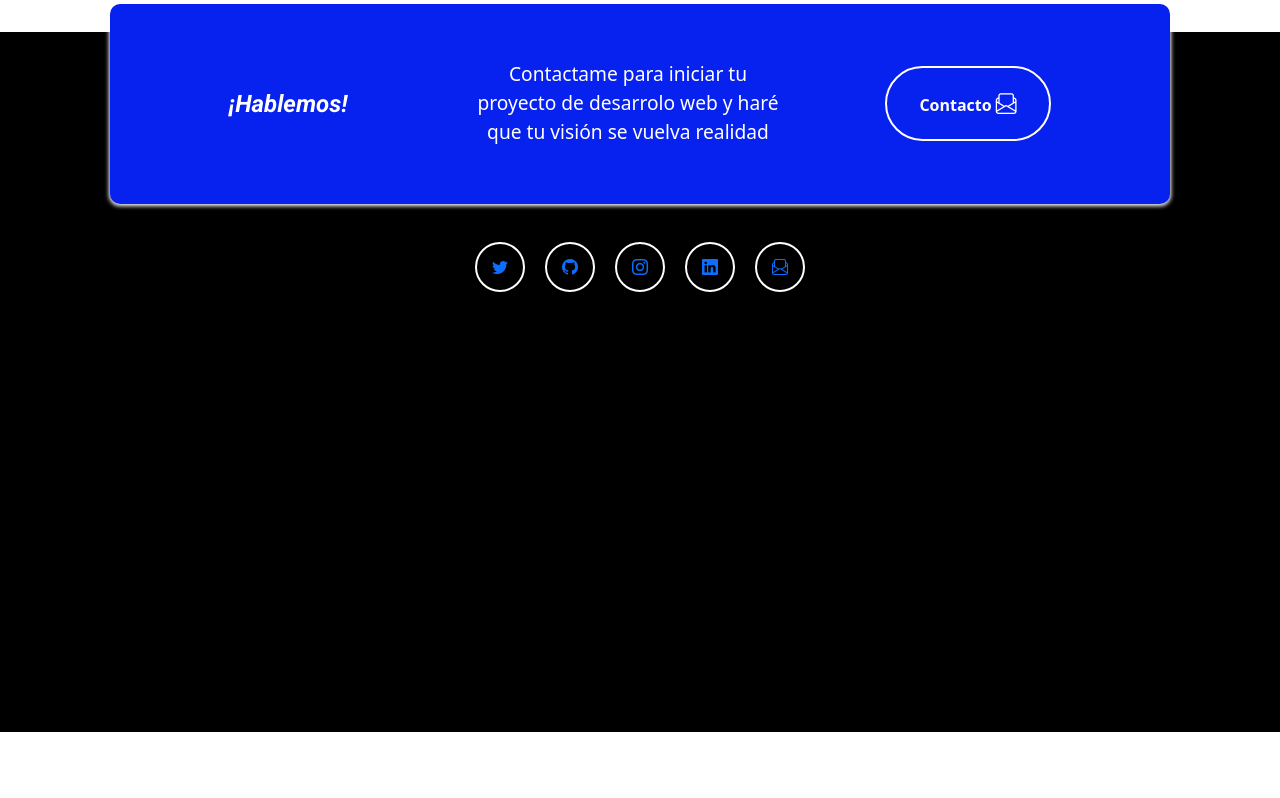
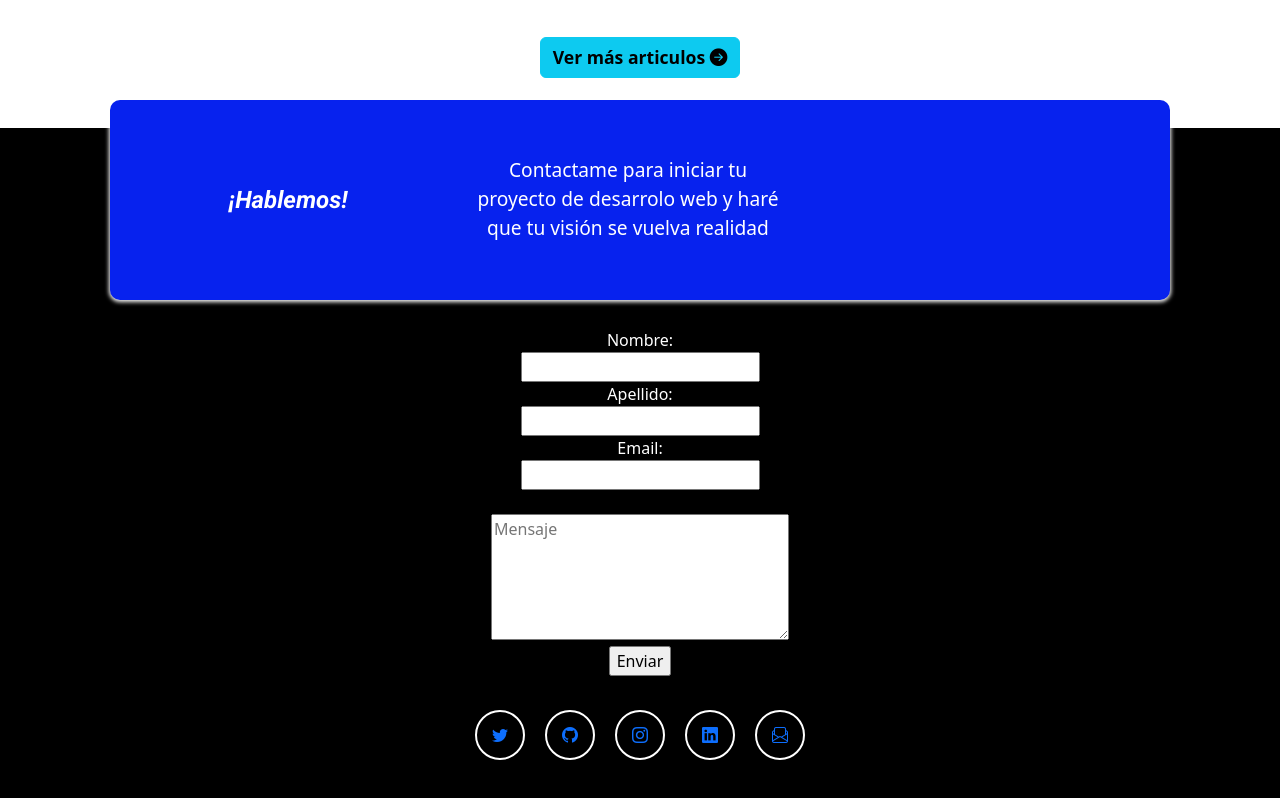
Before and after one commit to pinalejandro/pinalejandro.github.io, a plain HTML site: page index.html in a window 1280 px wide. Shown: the part 2538-3336 px from the top of the page. Before the commit the page ends 3270 px from the top, so only its background shows below. Drawn offline with nearby package versions, Linux system fonts and the light colour scheme.

Commit message:
agregado de js

```diff
--- a/CSS/styles.css
+++ b/CSS/styles.css
@@ -1,13 +1,3 @@
-/* Barra de navegacion */
-.navbar{
-    padding: 2rem;
-    background-color: #f5f6f7;
-}
-.navbar-collapse{
-    align-items: center;
-    justify-content: space-between;
-}
-
 /* Estilos Generales*/
 
 section{
@@ -63,6 +53,16 @@ ul .a{
 
 .texto-blanco{
     color: white;
+}
+
+/* Barra de navegacion */
+.navbar{
+    padding: 2rem;
+    background-color: #f5f6f7;
+}
+.navbar-collapse{
+    align-items: center;
+    justify-content: space-between;
 }
 
 /* Seccion Hero*/
@@ -281,6 +281,11 @@ ul .a{
     color: black;
 }
 
+.formulario{
+
+}
+
+
 /* Footer */
 
 footer{
--- /dev/null
+++ b/JS/funciones.js
@@ -0,0 +1,18 @@
+
+function validateForm() {
+    let w = document.forms["formulario_contacto"]["nombre"].value;
+    if (w == "") {
+      alert("Falta completar nombre");
+      return false;
+    }
+    let x = document.forms["formulario_contacto"]["apellido"].value;
+    if (x == "") {
+      alert("Falta completar apellido");
+      return false;
+    }
+    let y = document.forms["formulario_contacto"]["email"].value;
+    if (y == "") {
+      alert("Falta completar email");
+      return false;
+    }
+  }
--- a/index.html
+++ b/index.html
@@ -94,7 +94,7 @@
         <div class="columna col-12 col-md-4">
           <i class="bi bi-laptop"></i>
           <p class="experiencia-titulo">Desarrollo Web</p>
-          <p>Duis risus massa, gravida in sollicitudin et, convallis ac mauris.</p>
+          <p>Lorem ipsum dolor sit, amet consectetur adipisicing elit. Reprehenderit earum itaque id unde, neque explicabo sapiente totam repellat saepe, perferendis, soluta eligendi cumque! Animi error dolore, aspernatur fugit impedit quaerat?</p>
           <div class="badges-contenedor">
             <span class="badge text-bg-primary">HTML</span>
             <span class="badge text-bg-primary">CSS</span>
@@ -105,7 +105,7 @@
         <div class="columna col-12 col-md-4">
           <i class="bi bi-laptop"></i>
           <p class="experiencia-titulo">Articulo</p>
-          <p>Duis risus massa, gravida in sollicitudin et, convallis ac mauris.</p>
+          <p>Lorem, ipsum dolor sit amet consectetur adipisicing elit. Consequuntur aliquam, amet sapiente earum aspernatur, doloribus sit, accusamus dolorum sunt unde qui at dolor neque error eos eligendi id voluptatem accusantium.</p>
           <div class="badges-contenedor">
             <span class="badge text-bg-primary">Escribir</span>
             <span class="badge text-bg-primary">Editar</span>
@@ -116,7 +116,7 @@
         <div class="columna col-12 col-md-4">
           <i class="bi bi-laptop"></i>
           <p class="experiencia-titulo">Estudios</p>
-          <p>Duis risus massa, gravida in sollicitudin et, convallis ac mauris.</p>
+          <p>Lorem ipsum dolor, sit amet consectetur adipisicing elit. Minus voluptates distinctio fugiat pariatur maxime nam reiciendis fuga cupiditate eaque aspernatur hic unde, a, dolor commodi. Inventore quidem culpa eligendi provident.</p>
           <div class="badges-contenedor">
             <span class="badge text-bg-primary">Desarrollo Web</span>
             <span class="badge text-bg-primary">Ticmas</span>
@@ -216,16 +216,21 @@
           <div class="col-12 col-md-4 descripcion">
             Contactame para iniciar tu proyecto de desarrolo web y haré que tu visión se vuelva realidad
           </div>
-          <div class="col-12 col-md-4">
-            <a href="mailto:felipearredo@micorreo.com">
-              <button type="button">
-                Contacto
-                <i class="bi bi-envelope-paper"></i>
-              </button>
-            </a>
-          </div>
         </div>
       </div>
+    </div>
+    <div class="formulario text-center d-flex justy-content-evenly">
+      <form name="formulario_contacto" action="" onsubmit="return validateForm()" method="get">
+        <label>Nombre:</label><br>
+          <input type="text" id="fname" name="nombre" value=""><br>
+        <label>Apellido:</label><br>
+           <input type="text" id="lname" name="apellido" value=""><br>
+        <label>Email:</label><br>
+           <input type="email" id="mail" name="email" value=""><br><br>
+        <textarea rows="5" cols="30" placeholder="Mensaje" ></textarea><br>
+           <input type="submit" name="mensaje" value="Enviar"><br><br>
+      </form>
+
     </div>
    </section>
 
@@ -250,6 +255,9 @@
     </div>
    </footer>
 
+   <script src="JS/funciones.js"></script>
+
    <script src="https://cdn.jsdelivr.net/npm/bootstrap@5.3.0-alpha1/dist/js/bootstrap.bundle.min.js" integrity="sha384-w76AqPfDkMBDXo30jS1Sgez6pr3x5MlQ1ZAGC+nuZB+EYdgRZgiwxhTBTkF7CXvN" crossorigin="anonymous"></script>
+
 </body>
 </html>
```
